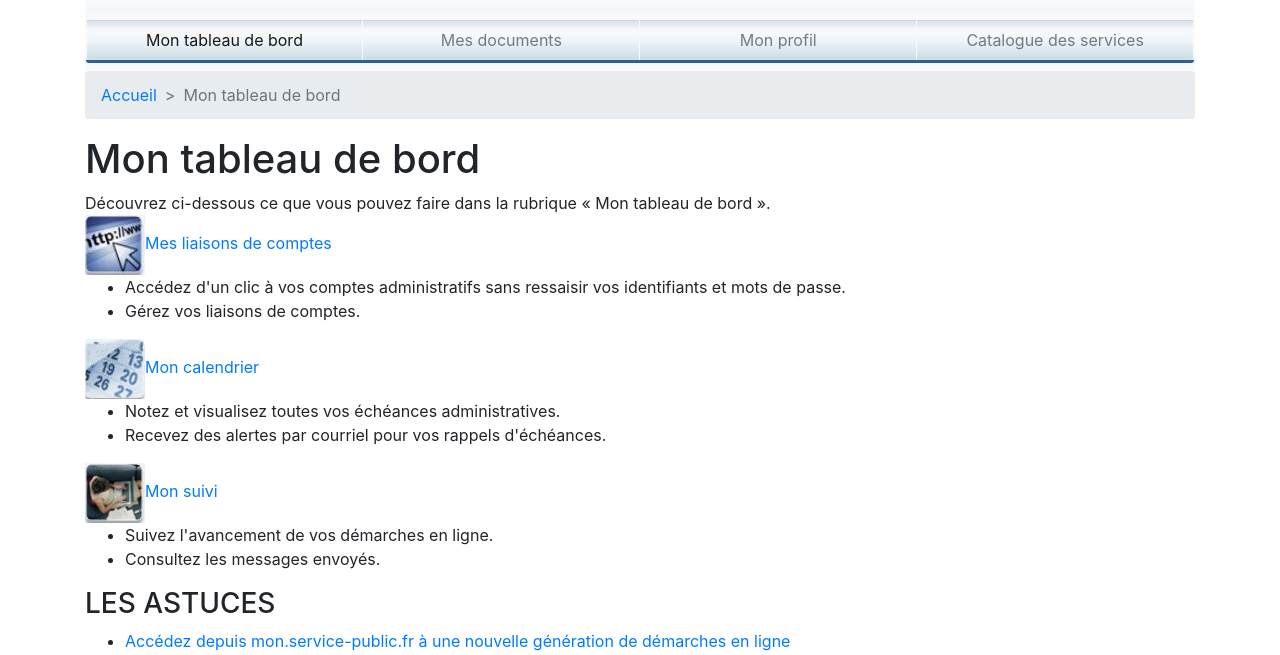
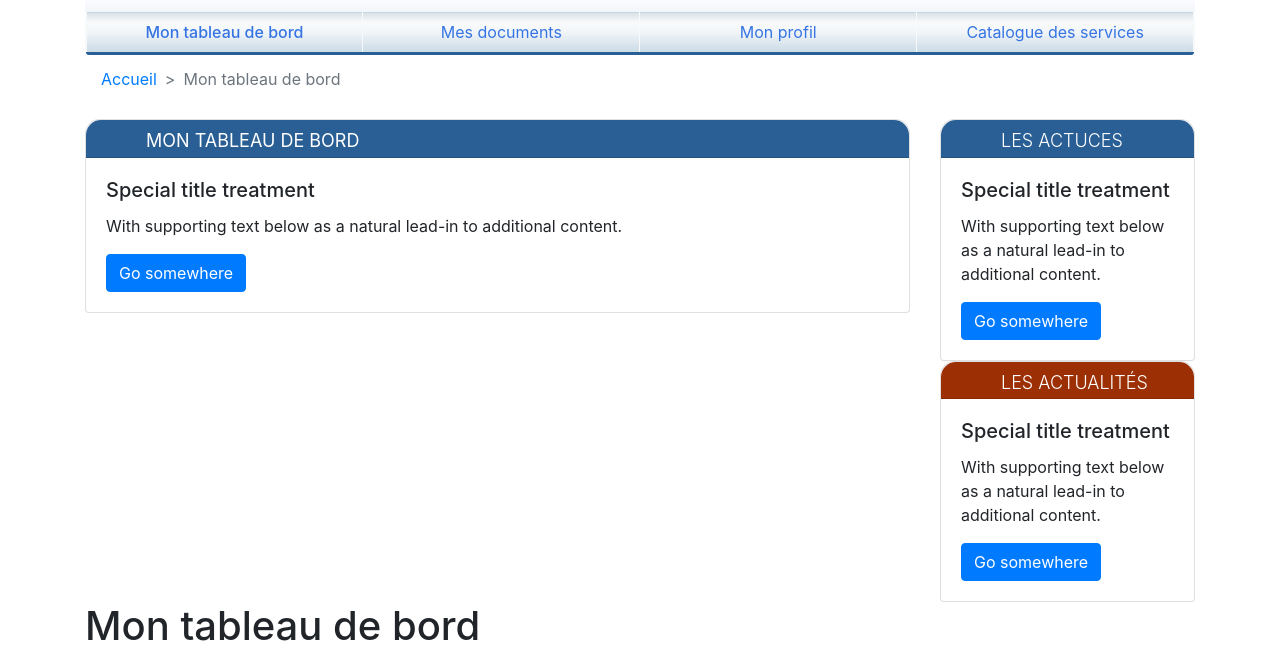
Before and after one commit to PLsergent/css_cfa, a plain HTML site: page bootstrap_tp/index.html in a window 1280 px wide. Shown: the part 86-741 px from the top of the page. Drawn offline with nearby package versions, Linux system fonts and the light colour scheme.

Commit message:
change headers, breadcrumb and navbar

```diff
--- a/bootstrap_tp/index.html
+++ b/bootstrap_tp/index.html
@@ -91,6 +91,37 @@
 				<li class="breadcrumb-item active" aria-current="page">Mon tableau de bord</li>
 			</ol>
 		</nav>
+
+		<div class="row">
+			<div class="col-md-9">
+				<div class="card">
+					<h5 class="display-5 card-header tab_header">Mon tableau de bord</h5>
+					<div class="card-body">
+						<h5 class="card-title">Special title treatment</h5>
+						<p class="card-text">With supporting text below as a natural lead-in to additional content.</p>
+						<a href="#" class="btn btn-primary">Go somewhere</a>
+					</div>
+				</div>
+			</div>
+			<div class="col-md-3">
+				<div class="card">
+					<h5 class="display-6 card-header tips_header">Les actuces</h5>
+					<div class="card-body">
+						<h5 class="card-title">Special title treatment</h5>
+						<p class="card-text">With supporting text below as a natural lead-in to additional content.</p>
+						<a href="#" class="btn btn-primary">Go somewhere</a>
+					</div>
+				</div>
+				<div class="card">
+						<h5 class="display-6 card-header news_header">Les actualités</h5>
+						<div class="card-body">
+							<h5 class="card-title">Special title treatment</h5>
+							<p class="card-text">With supporting text below as a natural lead-in to additional content.</p>
+							<a href="#" class="btn btn-primary">Go somewhere</a>
+						</div>
+					</div>
+			</div>
+		</div>
 
 		<section class="">
 			<div id="contenu_principal" class="">
--- a/bootstrap_tp/style.css
+++ b/bootstrap_tp/style.css
@@ -3,15 +3,23 @@ header {
     padding-bottom: 15px;
     background-image: url(./img/bg-contenu2.png);
     background-repeat: repeat-x;
+    margin: 0px !important;
 }
+
 
 #recherche_conteneur form {
     display: flex;
     margin-top: 15px;
 }
 
+
 .navbar-nav {
     width: 100%;
+}
+
+.navbar {
+    padding-top: 0px !important;
+    padding-bottom: 0px !important;
 }
 
 .navbar-nav .row {
@@ -19,6 +27,14 @@ header {
     border-bottom: solid 3px #295f95;
     border-bottom-left-radius: 3px;
     border-bottom-right-radius: 3px;
+}
+
+.navbar-nav .nav-link {
+    color: #3574e2 !important;
+}
+
+.navbar-nav .active {
+    font-weight: 500;
 }
 
 .navbar-nav .row .col-md-3 {
@@ -31,10 +47,61 @@ header {
     max-width: 24.9%;
 }
 
-header {
-    margin: 0px !important;
+
+.breadcrumb {
+    background-color: white !important;
 }
 
 .breadcrumb-item + .breadcrumb-item::before {
     content: "> " !important;
 }
+
+
+.card {
+    border-top-right-radius: 15px !important;
+    border-top-left-radius: 15px !important;
+}
+.card-header:first-child {
+    border-top-right-radius: 15px !important;
+    border-top-left-radius: 15px !important;
+}
+
+.card .tab_header{
+    background-color: #295f95;
+    color: white;
+    text-transform: uppercase;
+    padding-left: 60px;
+    padding-top: 10px;
+    padding-bottom: 5px;
+}
+
+.card .tips_header{
+    background-color: #295f95;
+    color: white;
+    text-transform: uppercase;
+    padding-left: 60px;
+    padding-top: 10px;
+    padding-bottom: 5px;
+}
+
+.card .news_header{
+    background-color: #9C2F03;
+    color: white;
+    text-transform: uppercase;
+    padding-left: 60px;
+    padding-top: 10px;
+    padding-bottom: 5px;
+}
+
+
+.display-5 {
+    font-size: 18px;
+    font-weight: 400;
+    line-height: 1.2
+}
+
+.display-6 {
+    font-size: 18px;
+    font-weight: 300;
+    line-height: 1.2
+}
```
